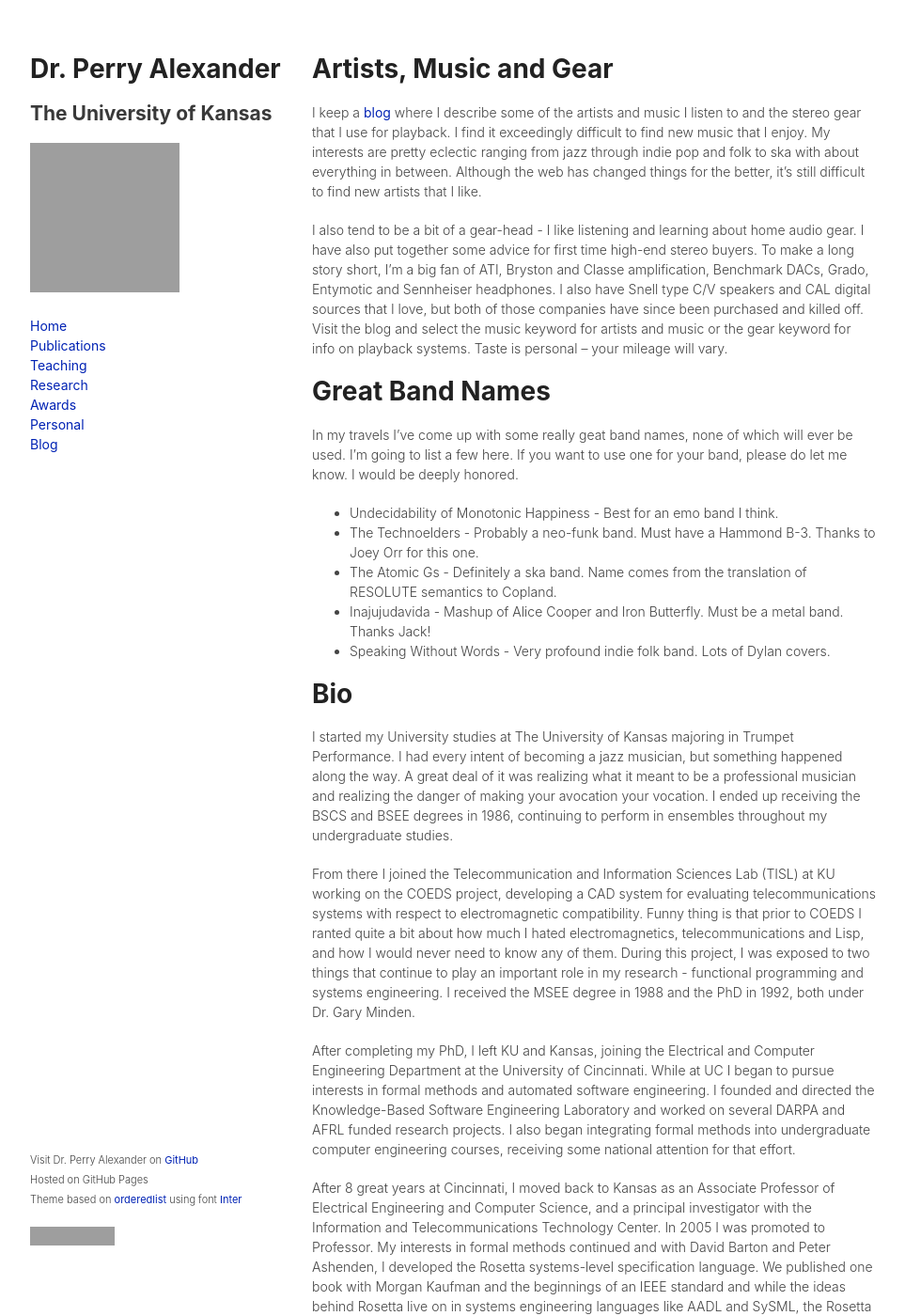
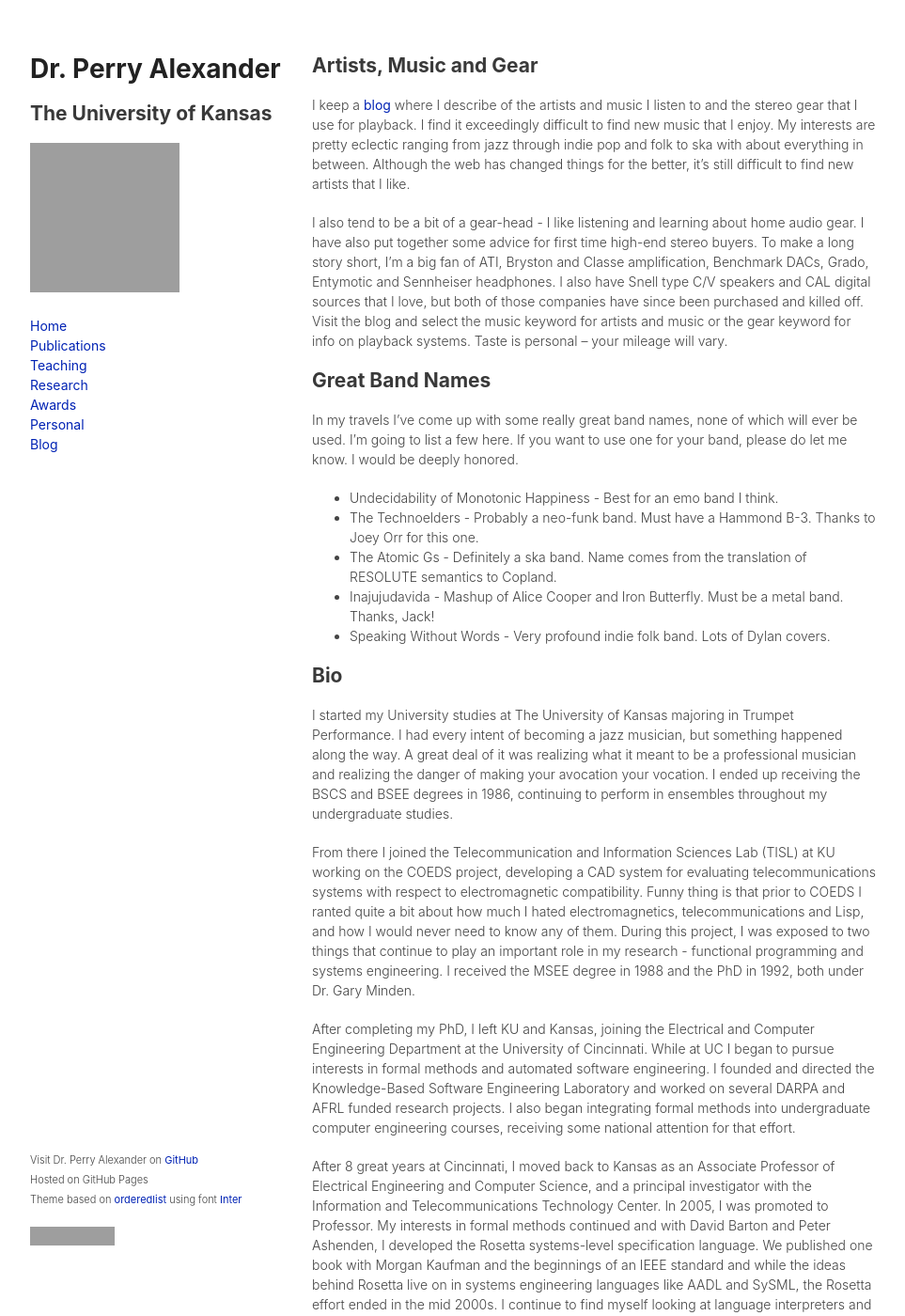
Before and after one commit to palexand/palexand.github.io, a Jekyll site: the page built from personal.md, in a window 1280 px wide and 1400 px high. Shown: the whole window at 94% size, without its empty margins (158-1121 px from the left). Built offline with Jekyll 4.4.1, drawn with Linux system fonts in a browser that asks for light colours; some web fonts are replaced; some of the changed text lies outside the part shown; grey boxes are pictures that could not be loaded.

Commit message:
fixing formatting

```diff
--- a/personal.md
+++ b/personal.md
@@ -3,32 +3,28 @@ layout: frontpage
 title: Personal
 ---
 
-# Artists, Music and Gear
+## Artists, Music and Gear
 
-I keep a [blog](blog.html) where I describe some of the artists and
-music I listen to and the stereo gear that I use for playback. I find
-it exceedingly
-difficult to find new music that I enjoy. My interests are pretty
-eclectic ranging from jazz through indie pop and folk to ska with
-about everything in between. Although the web has changed things for
-the better, it's still
-difficult to find new artists that I like.
+I keep a [blog](blog.html) where I describe of the artists and music I listen to
+and the stereo gear that I use for playback. I find it exceedingly difficult to
+find new music that I enjoy. My interests are pretty eclectic ranging from jazz
+through indie pop and folk to ska with about everything in between. Although the
+web has changed things for the better, it's still difficult to find new artists
+that I like.
 
-I also tend to be a bit of
-a gear-head - I like listening and learning about home audio gear. I
-have also put together some advice for first time high-end stereo
-buyers. To make a long story short, I'm a big fan of ATI, Bryston and
-Classe amplification, Benchmark DACs,
-Grado, Entymotic and Sennheiser headphones. I also have Snell type C/V
-speakers and CAL digital sources that I love, but both of those
-companies have since been purchased and killed off. Visit the blog and
-select the music keyword for artists
-and music or the gear keyword for info on playback systems. Taste is
-personal -- your mileage will vary.
+I also tend to be a bit of a gear-head - I like listening and learning about
+home audio gear. I have also put together some advice for first time high-end
+stereo buyers. To make a long story short, I'm a big fan of ATI, Bryston and
+Classe amplification, Benchmark DACs, Grado, Entymotic and Sennheiser
+headphones. I also have Snell type C/V speakers and CAL digital sources that I
+love, but both of those companies have since been purchased and killed off.
+Visit the blog and select the music keyword for artists and music or the gear
+keyword for info on playback systems. Taste is personal -- your mileage will
+vary.
 
-# Great Band Names
+## Great Band Names
 
-In my travels I've come up with some really geat band names, none of
+In my travels I've come up with some really great band names, none of
 which will ever be used. I'm going to list a few here. If you want to
 use one for your band, please do let me know.  I would be deeply
 honored.
@@ -40,11 +36,11 @@ honored.
 - The Atomic Gs - Definitely a ska band.  Name comes from the
   translation of RESOLUTE semantics to Copland.
 - Inajujudavida - Mashup of Alice Cooper and Iron Butterfly. Must be a
-  metal band.  Thanks Jack!
+  metal band.  Thanks, Jack!
 - Speaking Without Words - Very profound indie folk band.  Lots of
   Dylan covers.
 
-# Bio
+## Bio
 
 I started my University studies at The University of Kansas majoring
 in Trumpet Performance. I had every intent of becoming a jazz
@@ -74,46 +70,41 @@ DARPA and AFRL funded research projects. I also began integrating
 formal methods into undergraduate computer engineering courses,
 receiving some national attention for that effort.
 
-After 8 great years at Cincinnati, I moved back to Kansas as an
-Associate Professor of Electrical Engineering and Computer Science,
-and a principal investigator with the Information and
-Telecommunications Technology Center. In 2005 I was promoted to
-Professor. My interests in formal methods continued and with David
-Barton and Peter Ashenden, I developed the Rosetta systems-level
-specification language.  We published one book with Morgan Kaufman and
-the beginnings of an IEEE standard and while the ideas behind Rosetta
-live on in systems engineering languages like AADL and SySML, the
-Rosetta effort ended in the mid 2000s. I continue to find myself
-looking at language
-interpreters and ways of mixing computational models during analysis
-activities, as well as traditional analysis activities.
+After 8 great years at Cincinnati, I moved back to Kansas as an Associate
+Professor of Electrical Engineering and Computer Science, and a principal
+investigator with the Information and Telecommunications Technology Center. In
+2005, I was promoted to Professor. My interests in formal methods continued and
+with David Barton and Peter Ashenden, I developed the Rosetta systems-level
+specification language.  We published one book with Morgan Kaufman and the
+beginnings of an IEEE standard and while the ideas behind Rosetta live on in
+systems engineering languages like AADL and SySML, the Rosetta effort ended in
+the mid 2000s. I continue to find myself looking at language interpreters and
+ways of mixing computational models during analysis activities, as well as
+traditional analysis activities.
 
-Now we work at the intersection of formal methods and remote
-attestation.  I initially worked on
-verification of a trusted system virtual platform built using the
-Xen infrastructure and then on moving trusted computing into
-the cloud. I was lead PI on the University of Kansas NSA Science of
-Security Lablet where we continued developing verified trusted computing
-semantics and infrastructure.  Other Science of Security projects at
-KU examined IoT privacy, resilience ontology and epistemology, side
-channel attack resistance, and secure native binary execution.  I
-was also PI on the DARPA CASE effort with Collins Aerospace developing
-verified trusted computing infrastructure for a UAV ground station.
+Now we work at the intersection of formal methods and remote attestation.  I
+initially worked on verification of a trusted system virtual platform built
+using the Xen infrastructure and then on moving trusted computing into the
+cloud. I was lead PI on the University of Kansas NSA Science of Security Lablet
+where we continued developing verified trusted computing semantics and
+infrastructure.  Other Science of Security projects at KU examined IoT privacy,
+resilience ontology and epistemology, side channel attack resistance, and secure
+native binary execution.  I was also PI on the DARPA CASE effort with Collins
+Aerospace developing verified trusted computing infrastructure for a UAV ground
+station.
 
-Work with NSA on trusted systems continues as a part of the Trusted
-Systems Virtual Institute.  We continue to expand attestation
-capabilies by develping a semantics for evidence, a taxonomy of
-flexible attestation mechanisms, and performing empirical case
-studies.
+Work with NSA on trusted systems continues as a part of the Trusted Systems
+Virtual Institute.  We continue to expand attestation capabilies by develping a
+semantics for evidence, a taxonomy of flexible attestation mechanisms, and
+performing empirical case studies.
 
-Among my interdisciplinary adventures is working through a gift
-from Ripple's University Blockchain Initiative (UBRI) to explore
-various aspects of blockchain and its impacts. I am working with
-biodiversity researchers to tokenize
-biological data, working with artists and writers to explore social
-impacts, and developing tools to protect blockchain infrastructure.
+Among my interdisciplinary adventures is working through a gift from Ripple's
+University Blockchain Initiative (UBRI) to explore various aspects of blockchain
+and its impacts. I am working with biodiversity researchers to tokenize
+biological data, working with artists and writers to explore social impacts, and
+developing tools to protect blockchain infrastructure.
 
-# Notes and Quotes
+## Notes and Quotes
 
 > Never trust anyone who doesn't like Steely Dan.
 
@@ -123,24 +114,23 @@ Me
 
 John von Neumann in 1952
 
-> It is of course important that some efforts be made to verify the
-> correctness of assertions that are made about  a  routine.  There  are
-> essentially  two  types  of methods available, the theoretical and the
-> experimental.  In  the  extreme  form  of  the  theoretical  method a
-> watertight mathematical proof is provided for the assertion.  In  the
-> extreme  form  of  the  experimental method, the routine is tried out
-> on the machine with a variety  of  initial  conditions  and  is
+> It is of course important that some efforts be made to verify the correctness
+> of assertions that are made about a routine.  There are essentially two types
+> of methods available, the theoretical and the experimental.  In the extreme
+> form of the theoretical method a watertight mathematical proof is provided for
+> the assertion.  In the extreme form of the experimental method, the routine is
+> tried out on the machine with a variety of initial conditions and is
 > pronounced fit if the assertions hold in each case.
 
-Alan Turing (quoted by D. MacKenzie in _Risk  and Reason_)
+Alan Turing (quoted by D. MacKenzie in _Risk and Reason_)
 
 > ... It is an error to believe that rigor in the proof is the enemy
->  of simplicity. On the contrary, we find it confirmed by numerous
->  examples that the rigorous method is at the same time the simpler
->  and the more easily comprehended. The very effort for rigor forces
->  us to find out simpler methods of proof. It also frequently leads
->  the way to methods which are more capable of development than the
->  old methods of less rigor.
+> of simplicity. On the contrary, we find it confirmed by numerous
+> examples that the rigorous method is at the same time the simpler
+> and the more easily comprehended. The very effort for rigor forces
+> us to find out simpler methods of proof. It also frequently leads
+> the way to methods which are more capable of development than the
+> old methods of less rigor.
 
 David Hilbert, _International Congress of Mathematics_, Paris, 1900
 
@@ -167,18 +157,18 @@ Epictetus
 Friedrich Nietzsche
 
 > 'The best thing for being sad,' replied Merlin, beginning to puff
->  and blow, 'is to learn something. That is the only thing that never
->  fails. You may grow old and trembling in your anatomies, you may lie
->  awake at night listening to the disorder of your veins, you may miss
->  your only love, you may see the world around you devastated by evil
->  lunatics, or know your honour trampled in the sewers of baser
->  minds. There is only one thing for it then – to learn. Learn why the
->  world wags and what wags it. That is the only thing which the mind
->  can never exhaust, never alienate, never be tortured by, never fear
->  or distrust, and never dream of regretting. Learning is the thing
->  for you.'
+> and blow, 'is to learn something. That is the only thing that never
+> fails. You may grow old and trembling in your anatomies, you may lie
+> awake at night listening to the disorder of your veins, you may miss
+> your only love, you may see the world around you devastated by evil
+> lunatics, or know your honour trampled in the sewers of baser
+> minds. There is only one thing for it then – to learn. Learn why the
+> world wags and what wags it. That is the only thing which the mind
+> can never exhaust, never alienate, never be tortured by, never fear
+> or distrust, and never dream of regretting. Learning is the thing
+> for you.
 
-T.H. White, *The Once and Future King*
+T.H. White, _The Once and Future King_
 
 > Without music, life would be a mistake.
 
```
